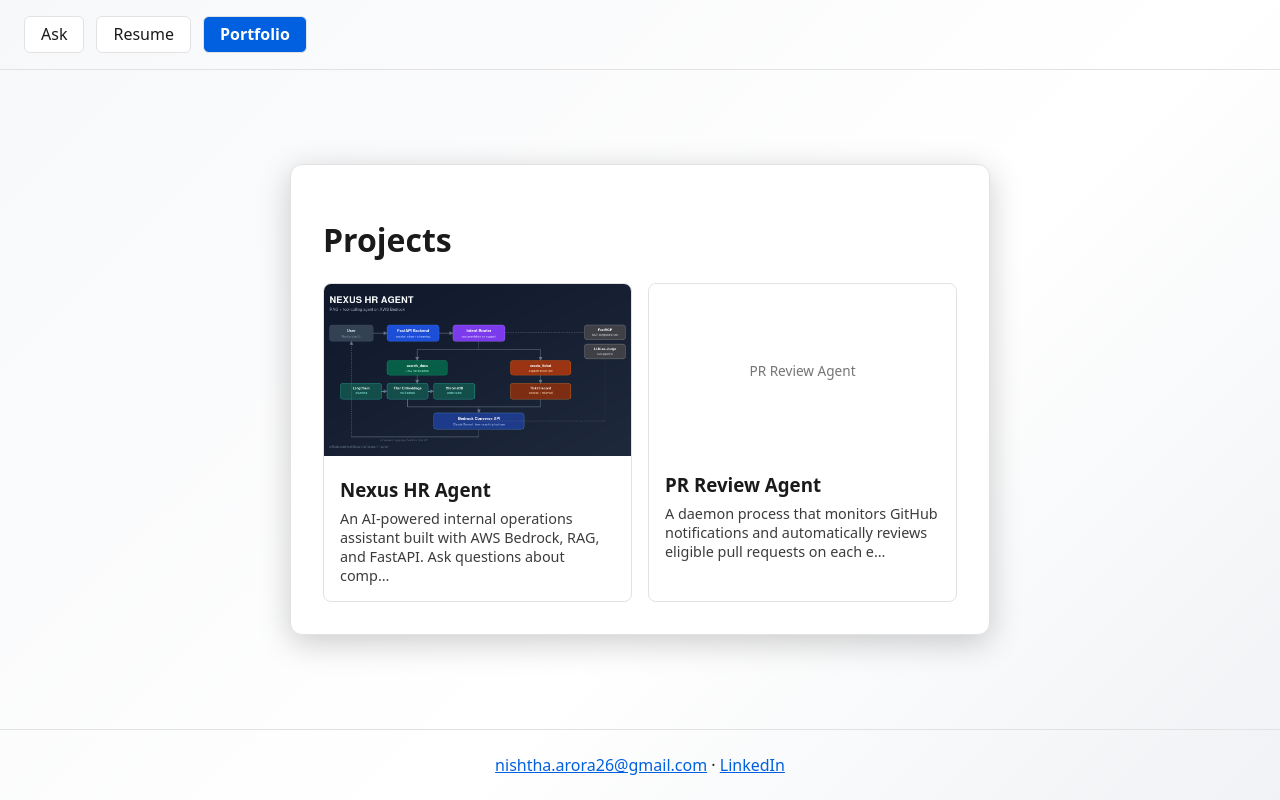
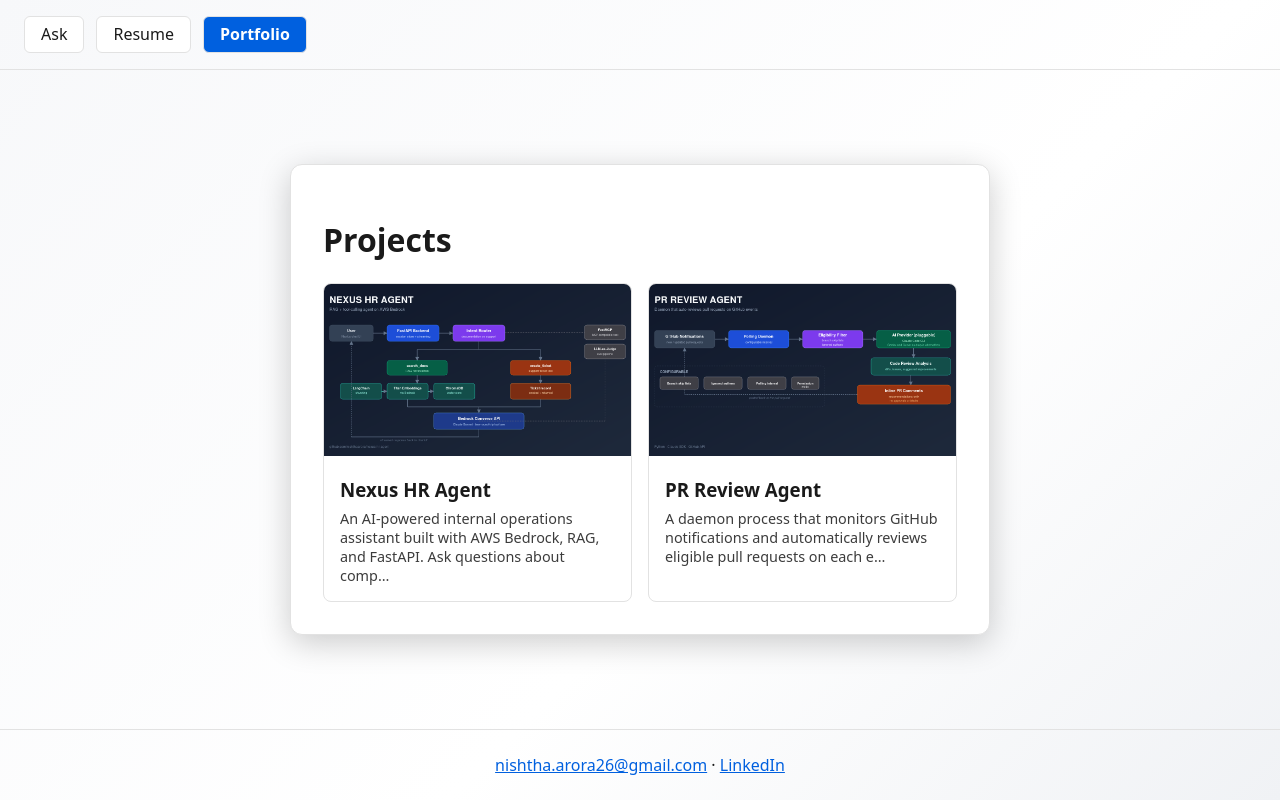
Before and after one commit to nishthaarora/nishtha-portfolio, a Next.js app: page /portfolio in a window 1280 px wide. Built offline with nearby package versions, Linux system fonts and the light colour scheme; no server answers.

Commit message:
add thumbnail for pr review agent

```diff
--- a/data/projects.ts
+++ b/data/projects.ts
@@ -43,5 +43,7 @@ export const projects: Project[] = [
       "Configurable: branch skip lists, ignored authors, polling interval, permission mode",
     ],
     tech: ["Python", "Claude SDK", "GitHub API"],
+    thumbnailUrl: "/pr-review-agent-architecture.png",
+    thumbnailAlt: "PR Review Agent architecture: GitHub notifications to polling daemon, eligibility filter, pluggable AI provider, code review analysis, and inline PR comments",
   },
 ];
```
Also changed, not shown: public/pr-review-agent-architecture.png (added).
